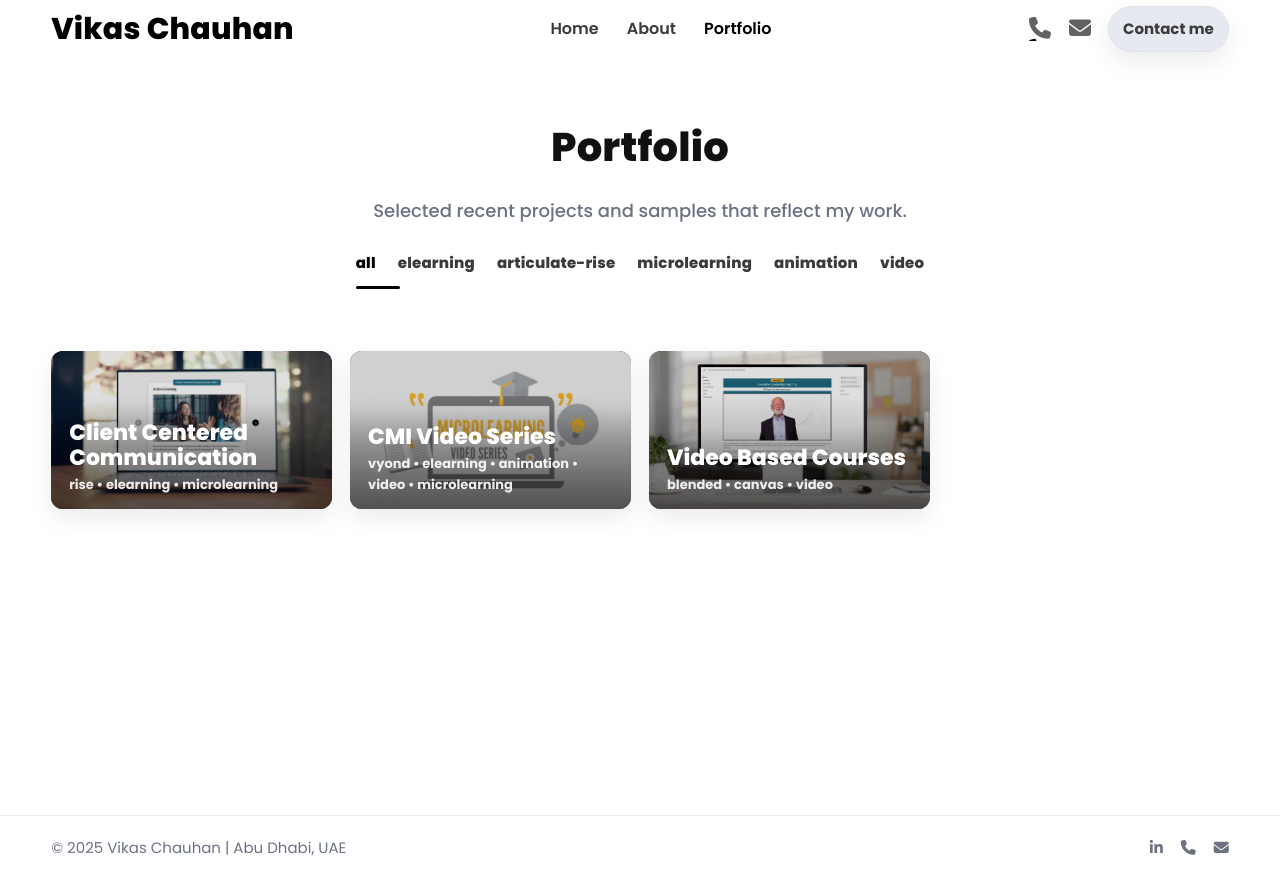
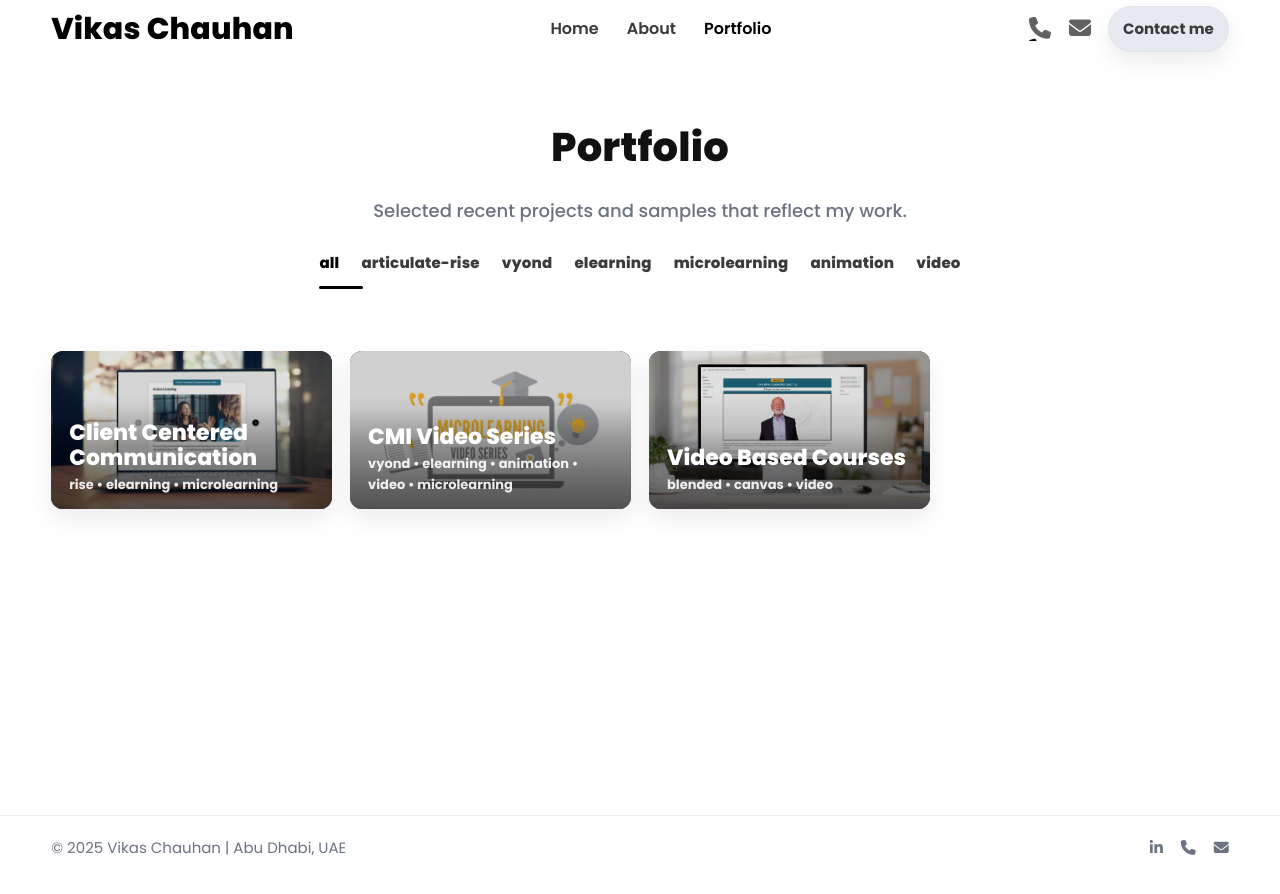
Before and after one commit to vikaschauhan3/ID, a Jekyll site: the page built from portfolio.html, in a window 1280 px wide. Shown: the top 894 px of the page. Built offline with Jekyll 4.4.1, drawn with Linux system fonts in a browser that asks for light colours.

Commit message:
Update portfolio.html

```diff
--- a/portfolio.html
+++ b/portfolio.html
@@ -21,8 +21,9 @@ title: Portfolio — Vikas Chauhan
 
         <div id="filtersList" class="portfolio-tabs" role="tablist" aria-label="Portfolio categories">
             <button class="ptab active" data-filter="all" role="tab" aria-selected="true">all</button>
+            <button class="ptab" data-filter="articulate-rise" role="tab" aria-selected="false">articulate-rise</button>
+            <button class="ptab" data-filter="vyond" role="tab" aria-selected="false">vyond</button>
             <button class="ptab" data-filter="elearning" role="tab" aria-selected="false">elearning</button>
-            <button class="ptab" data-filter="articulate-rise" role="tab" aria-selected="false">articulate-rise</button>
             <button class="ptab" data-filter="microlearning" role="tab" aria-selected="false">microlearning</button>
             <button class="ptab" data-filter="animation" role="tab" aria-selected="false">animation</button>
             <button class="ptab" data-filter="video" role="tab" aria-selected="false">video</button>
@@ -73,4 +74,5 @@ title: Portfolio — Vikas Chauhan
         <!-- Add more <a class="pcard">…</a> items as needed. Just tag data-cat. -->
 
     </div>
+
 </section>
```
